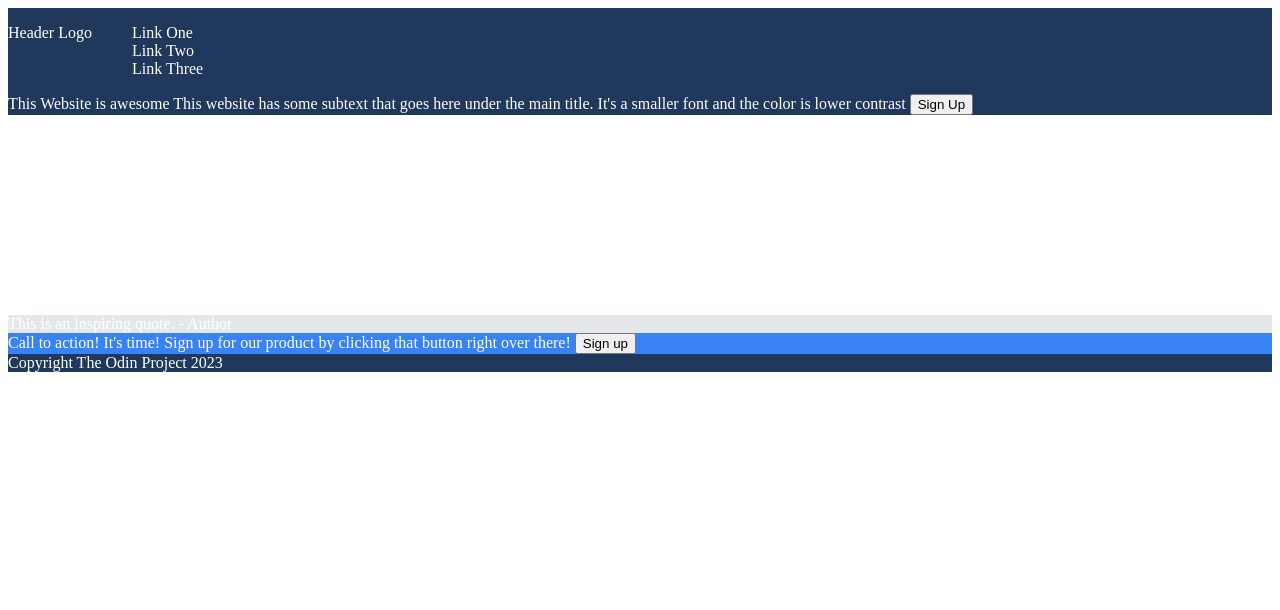
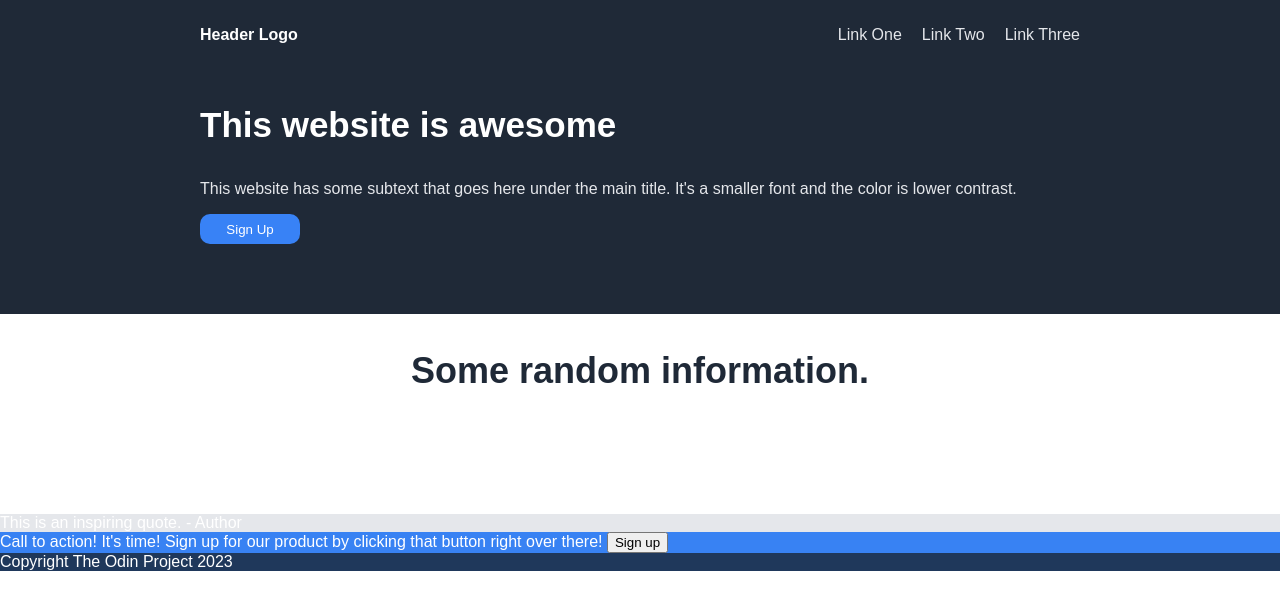
Before and after one commit to lukaseispert/Landing-Page, a plain HTML site: page index.html in a window 1280 px wide. Drawn offline with Linux system fonts and the light colour scheme.

Commit message:
Add style with CSS

```diff
--- a/index.html
+++ b/index.html
@@ -10,24 +10,30 @@
 </head>
 <body>
     <div class="header" >
-        <p>Header Logo</p>
+
+        <div class="header-left">
+        <p class="Header-Logo">Header Logo</p>
+        </div>
+
+        <div class="header-right">
         <ul>
             <li><a>Link One</a></li>
             <li><a>Link Two</a></li>
             <li><a>Link Three</a></li>
         </ul>
+        </div>
     </div>
 
     <div class="box1" >
-        This Website is awesome
-        This website has some subtext that goes here under the main title. It's a smaller font and the color is lower contrast
+        <p class="headline">This website is awesome</p>
+        <p class="subtext" >This website has some subtext that goes here under the main title. It's a smaller font and the color is lower contrast.</p>
 
-        <button>Sign Up</button>
+        <button class="Signup-Button">Sign Up</button>
 
     </div>
 
     <div class="box2">
-        Some random information.
+        <p class="box2-text" >Some random information.</p>
 
         <ul>
             <li></li>
--- a/style.css
+++ b/style.css
@@ -1,25 +1,39 @@
 body {
+    color: white;
+    padding: 0;
+    margin: 0;
     display: flex;
     flex-direction: column;
-    justify-content: center;
-    color: white;
-
+    font-family: Arial, Helvetica, sans-serif;
 }
 
 .header {
-    background-color: #1f385b;
-    flex: 1;
-    display: flex
+    background-color: #1f2937;
+    display: flex;
+    padding: 10px;
+    justify-content: space-between;
+    padding-left: 200px;
+    padding-right: 200px;
 }
 
+
 .box1 {
-    background-color: #1f385b;
+    background-color: #1f2937;
     flex: 1;
+    padding-bottom: 70px;
 }
 
 .box2 {
     background-color: white;
     height: 200px;
+
+}
+
+.box2-text {
+    color: #1f2937;
+    font-size: 36px;
+    font-weight: bold;
+    text-align: center;
 }
 
 .box3 {
@@ -41,4 +55,32 @@ body {
 ul {
     list-style: none;
     text-decoration: none;
+    display: flex;
+    gap: 20px;
+    color: #e5e7eb;
 }
+
+.Header-Logo {
+    font-weight: 800;
+}
+
+.headline {
+    font-weight: 1000;
+    font-size: 35px;
+    font-weight: bold;
+    padding-left: 200px;
+}
+.subtext {
+    color: #e5e7eb;
+    padding-left: 200px;
+}
+
+.Signup-Button {
+    background-color: #3882F6;
+    margin-left: 200px;
+    height: 30px;
+    width: 100px;
+    border-radius: 10px;
+    border: 0px;
+    color: white;
+}
```
